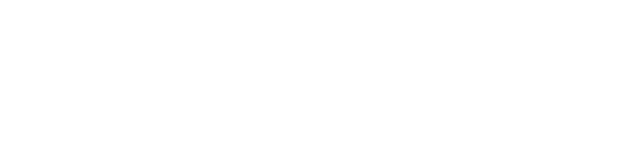
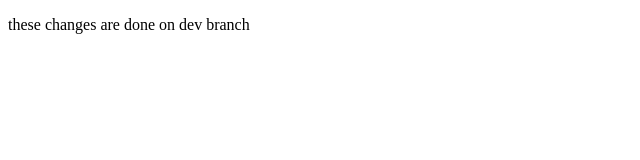
Before and after one commit to sahilteq/Initial, a plain HTML site: page index.html in a window 1280 px wide. Shown: the whole page, without its empty margins (0-640 px from the left). Drawn offline with Linux system fonts and the light colour scheme.

Commit message:
commit by devloper branch

```diff
--- a/index.html
+++ b/index.html
@@ -3,5 +3,7 @@
   <head>
     <title>Thi is titleee</title>
   </head>
-  <body></body>
+  <body>
+    <p>these changes are done on dev branch</p>
+  </body>
 </html>
```
